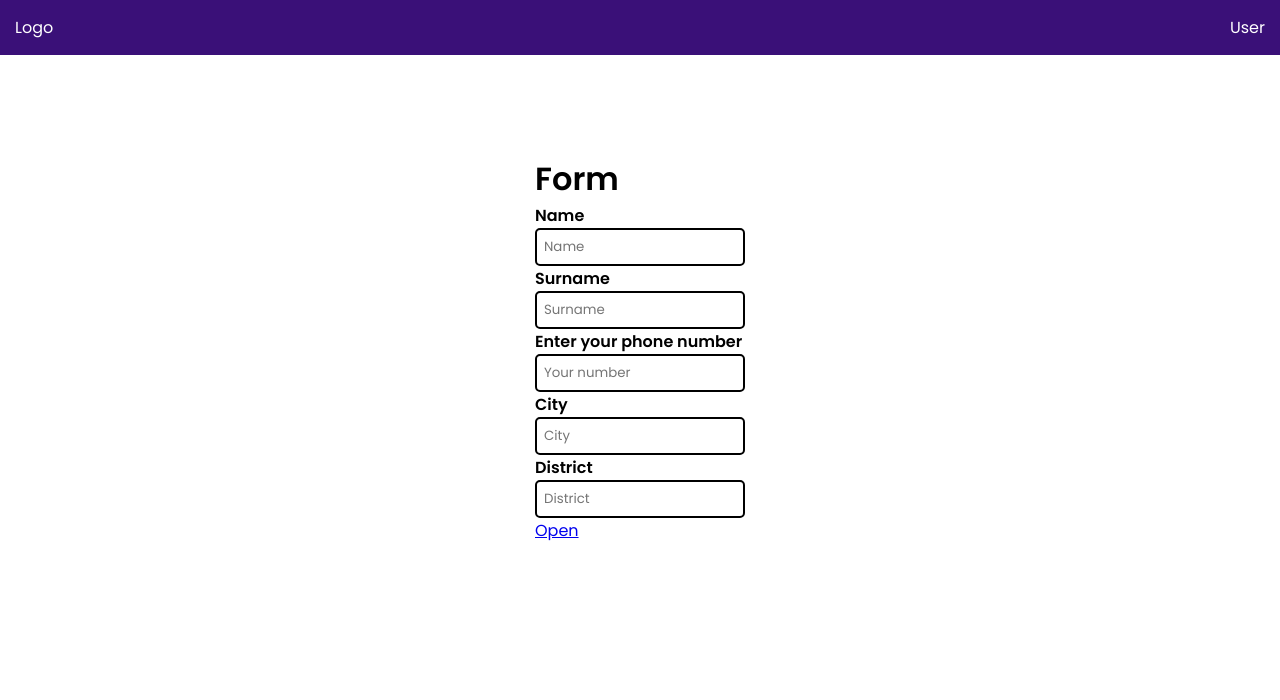
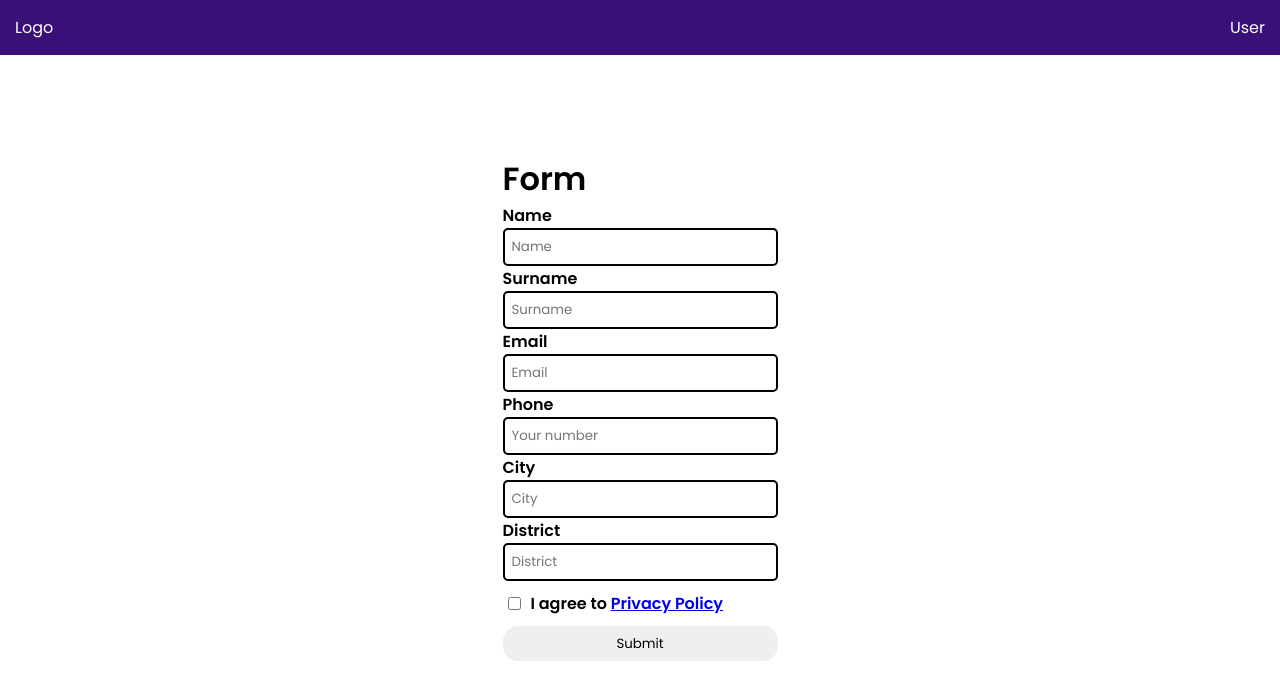
Before and after one commit to mehmethalis/vue-form, a Vue app: page / in a window 1280 px wide. Shown: the top 700 px of the page. Built offline with nearby package versions, Linux system fonts and the light colour scheme.

Commit message:
form input methods

```diff
--- a/src/components/Form.vue
+++ b/src/components/Form.vue
@@ -1,62 +1,107 @@
 <template>
   <div>
+    <h1>Form</h1>
+    <div class="form">
+      <form action="">
+        <label for="">Name</label><br />
+        <input type="text" v-model="form.name" placeholder="Name" /><br />
+        <label for="">Surname</label><br />
+        <input type="text" v-model="form.lastname" placeholder="Surname" /><br />
+        <label for="email">Email</label><br />
+        <input type="text" v-model="form.email" placeholder="Email" /><br />
+        <label for="phone">Phone</label><br />
+        <input
+          type="tel"
+          v-model="form.phone"
+          id="phone"
+          name="phone"
+          pattern="[0-9]{3}-[0-9]{2}-[0-9]{3}"
+          placeholder="Your number"
+        /><br />
+        <label for="">City</label><br />
+        <input type="text" v-model="form.city" placeholder="City" /><br />
+        <label for="">District</label><br />
+        <input type="text" v-model="form.district" placeholder="District" />
 
-        <h1>Form</h1>
-        <div>
-            <form action="">
-                <label for="">Name</label><br>
-                <input type="text" placeholder="Name"><br>
-                <label for="">Surname</label><br>
-                <input type="text" placeholder="Surname"><br>
-                <label for="phone">Enter your phone number</label><br>
-                <input type="tel" id="phone" name="phone" pattern="[0-9]{3}-[0-9]{2}-[0-9]{3}"
-                    placeholder="Your number"><br>
-                <label for="">City</label><br>
-                <input type="text" placeholder="City"><br>
-                <label for="">District</label><br>
-                <input type="text" placeholder="District">
+        <div class="checkbox">
+          <input type="checkbox" v-model="form.isAgree" id="policy" name="policy" value="true" />
+          <label for="policy">I agree to <a href="#" @click="setShow">Privacy Policy</a></label>
+        </div>
+        <button type="button" class="btn" @click="submit">Submit</button>
       </form>
     </div>
     <Popup v-if="isShow" @setShow="setShow" />
-        <a href="#" @click="setShow">Open</a>
   </div>
 </template>
 
 <script>
-import Popup from './Popup.vue'
-
+import Popup from "./Popup.vue";
 
 export default {
-    name: 'Form',
+  name: "Form",
   data() {
     return {
-            isShow: false
-        }
+      isShow: false,
+      form: {
+        name: "",
+        lastname: "",
+        phone: "",
+        email: "",
+        city: "",
+        district: "",
+        isAgree: false,
+      },
+    };
   },
   methods: {
     setShow() {
-            this.isShow = !this.isShow
-        }
+      this.isShow = !this.isShow;
+    },
+    submit() {
+      console.log(this.form);
+    },
   },
   components: {
     Popup,
   },
-    props: {
-
-    }
-}
+  props: {},
+};
 </script>
 
-<style>
+<style scoped>
+.form {
+  width: 100%;
+}
+.btn {
+  width: 100%;
+  padding: 15px 25px;
+  border: none;
+  border-radius: 15px;
+  display: flex;
+  align-items: center;
+  justify-content: center;
+  cursor: pointer;
+  transition: all ease-in-out 0.3s;
+}
+.checkbox {
+  display: flex;
+  padding: 10px 5px;
+  gap: 10px;
+}
 input {
-    width: 210px;
   padding: 7px;
   border-radius: 5px;
   border: solid 2px black;
+  outline: none;
+  transition: all ease-in-out 0.3s;
+}
+
+input:focus {
+  border-color: gray;
 }
 
 label {
   font-weight: 700;
-    font-family: 'Poppins', sans-serif;
+  font-family: "Poppins", sans-serif;
 }
 </style>
--- a/src/components/Popup.vue
+++ b/src/components/Popup.vue
@@ -5,35 +5,38 @@
         <h1>Policy</h1>
         <button @click="$emit('setShow')" class="btn">X</button>
       </div>
-            <div class="modal-body">Lorem ipsum dolor sit amet consectetur adipisicing elit. Quam beatae maiores, minima
-                possimus vero exercitationem voluptates iusto libero hic culpa, ex deleniti eaque nobis quisquam illo unde
-                porro ut atque neque repudiandae. Maxime ipsum aspernatur esse dolorem facilis blanditiis, reiciendis ullam
-                at animi, dolor sint est nemo officiis sequi fugit laborum nostrum! Tempora enim vel, a excepturi odio
-                ratione eaque nulla, esse unde similique cumque sapiente architecto, libero dolore est voluptatum. Expedita
-                ea ullam amet repellat numquam minus eos fugit reiciendis impedit ad natus incidunt eius, deleniti totam
-                voluptatem ex sed. Atque veritatis reprehenderit quia labore, incidunt expedita reiciendis fuga rem neque
-                vel, perferendis eius ullam deserunt praesentium blanditiis. Quo fuga dolore unde officia debitis provident
-                quia inventore voluptates consequuntur, ipsum eveniet assumenda explicabo amet quam! Magni consequuntur
-                obcaecati accusamus fuga minus nulla? Autem pariatur dolores quia debitis voluptatum veritatis explicabo
-                porro dolorum corporis sequi, dicta magni incidunt nisi nostrum aperiam, sint magnam non! Porro sequi beatae
-                voluptates ab eaque incidunt odio! Ex excepturi a rem odit quidem doloribus eos officiis velit. Perferendis
-                voluptates modi debitis iste alias labore sunt. Doloremque vel laborum ipsa tempora recusandae eum expedita
-                officiis provident molestiae nobis unde mollitia commodi quos ut, optio modi aliquid perferendis voluptatem,
-                debitis illum odit. Et dignissimos cum repudiandae sunt. Mollitia, voluptate illo tempore suscipit obcaecati
-                quam excepturi culpa deserunt, minima iure consequuntur. Neque, sequi quibusdam sit commodi saepe sapiente!
-                Laudantium laborum nam quam blanditiis nostrum ea esse suscipit similique non ratione nulla quidem,
-                obcaecati ullam adipisci ad numquam corrupti!</div>
+      <div class="modal-body">
+        Lorem ipsum dolor sit amet consectetur adipisicing elit. Quam beatae maiores, minima
+        possimus vero exercitationem voluptates iusto libero hic culpa, ex deleniti eaque nobis
+        quisquam illo unde porro ut atque neque repudiandae. Maxime ipsum aspernatur esse dolorem
+        facilis blanditiis, reiciendis ullam at animi, dolor sint est nemo officiis sequi fugit
+        laborum nostrum! Tempora enim vel, a excepturi odio ratione eaque nulla, esse unde similique
+        cumque sapiente architecto, libero dolore est voluptatum. Expedita ea ullam amet repellat
+        numquam minus eos fugit reiciendis impedit ad natus incidunt eius, deleniti totam voluptatem
+        ex sed. Atque veritatis reprehenderit quia labore, incidunt expedita reiciendis fuga rem
+        neque vel, perferendis eius ullam deserunt praesentium blanditiis. Quo fuga dolore unde
+        officia debitis provident quia inventore voluptates consequuntur, ipsum eveniet assumenda
+        explicabo amet quam! Magni consequuntur obcaecati accusamus fuga minus nulla? Autem pariatur
+        dolores quia debitis voluptatum veritatis explicabo porro dolorum corporis sequi, dicta
+        magni incidunt nisi nostrum aperiam, sint magnam non! Porro sequi beatae voluptates ab eaque
+        incidunt odio! Ex excepturi a rem odit quidem doloribus eos officiis velit. Perferendis
+        voluptates modi debitis iste alias labore sunt. Doloremque vel laborum ipsa tempora
+        recusandae eum expedita officiis provident molestiae nobis unde mollitia commodi quos ut,
+        optio modi aliquid perferendis voluptatem, debitis illum odit. Et dignissimos cum
+        repudiandae sunt. Mollitia, voluptate illo tempore suscipit obcaecati quam excepturi culpa
+        deserunt, minima iure consequuntur. Neque, sequi quibusdam sit commodi saepe sapiente!
+        Laudantium laborum nam quam blanditiis nostrum ea esse suscipit similique non ratione nulla
+        quidem, obcaecati ullam adipisci ad numquam corrupti!
+      </div>
     </div>
   </div>
 </template>
 
 <script>
 export default {
-    name: 'Popup',
-    props: {
-
-    }
-}
+  name: "Popup",
+  props: {},
+};
 </script>
 
 <style>
@@ -70,8 +73,10 @@ export default {
 }
 
 .btn {
-    border-radius: 15px;
-    height: 21px;
-    width: 20px;
+  border-radius: 5px;
+  border: none;
+  cursor: pointer;
+  height: 35px;
+  width: 35px;
 }
 </style>
--- a/vue.config.js
+++ b/vue.config.js
@@ -1,5 +1,5 @@
-const { defineConfig } = require('@vue/cli-service')
+const { defineConfig } = require("@vue/cli-service");
 module.exports = defineConfig({
   transpileDependencies: true,
-  lintOnSave: false
-})
+  lintOnSave: false,
+});
```
Lines whose indentation alone changed are shown as unchanged.
